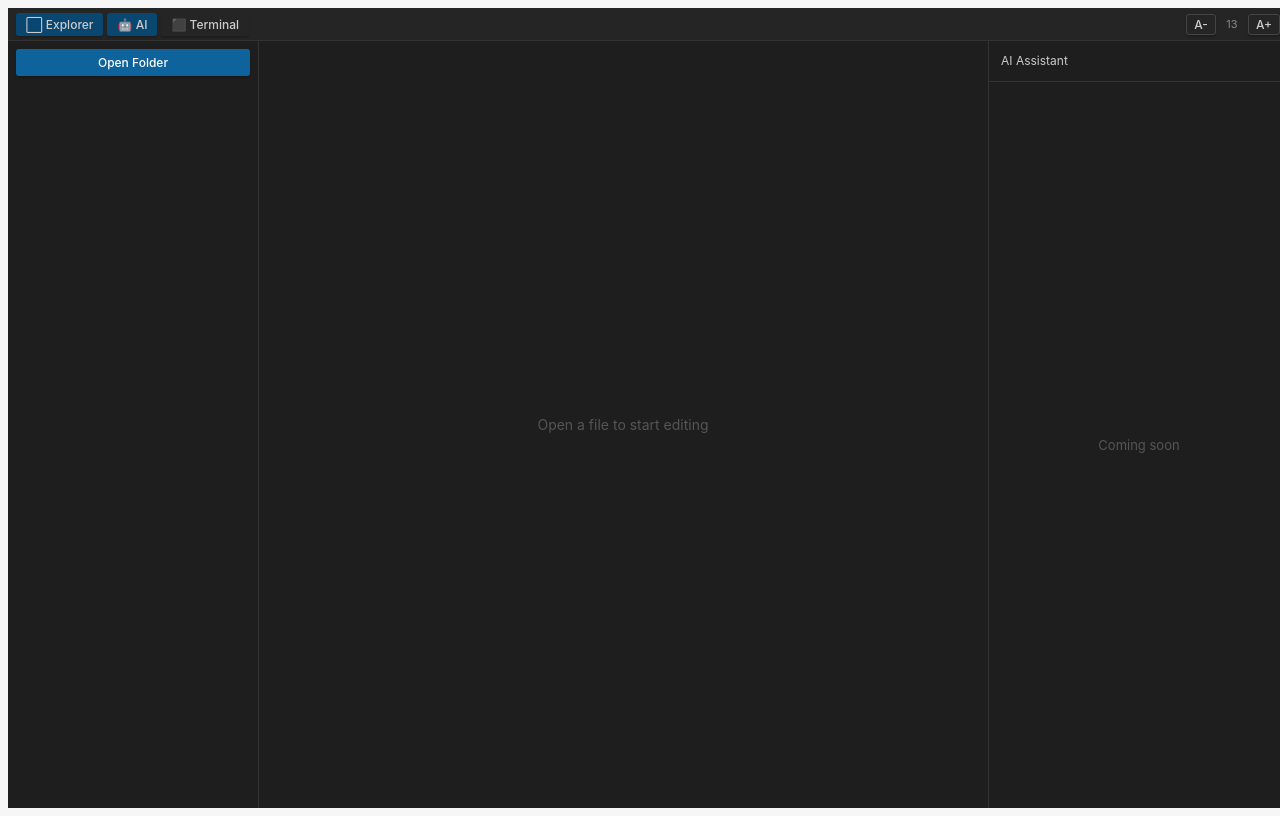
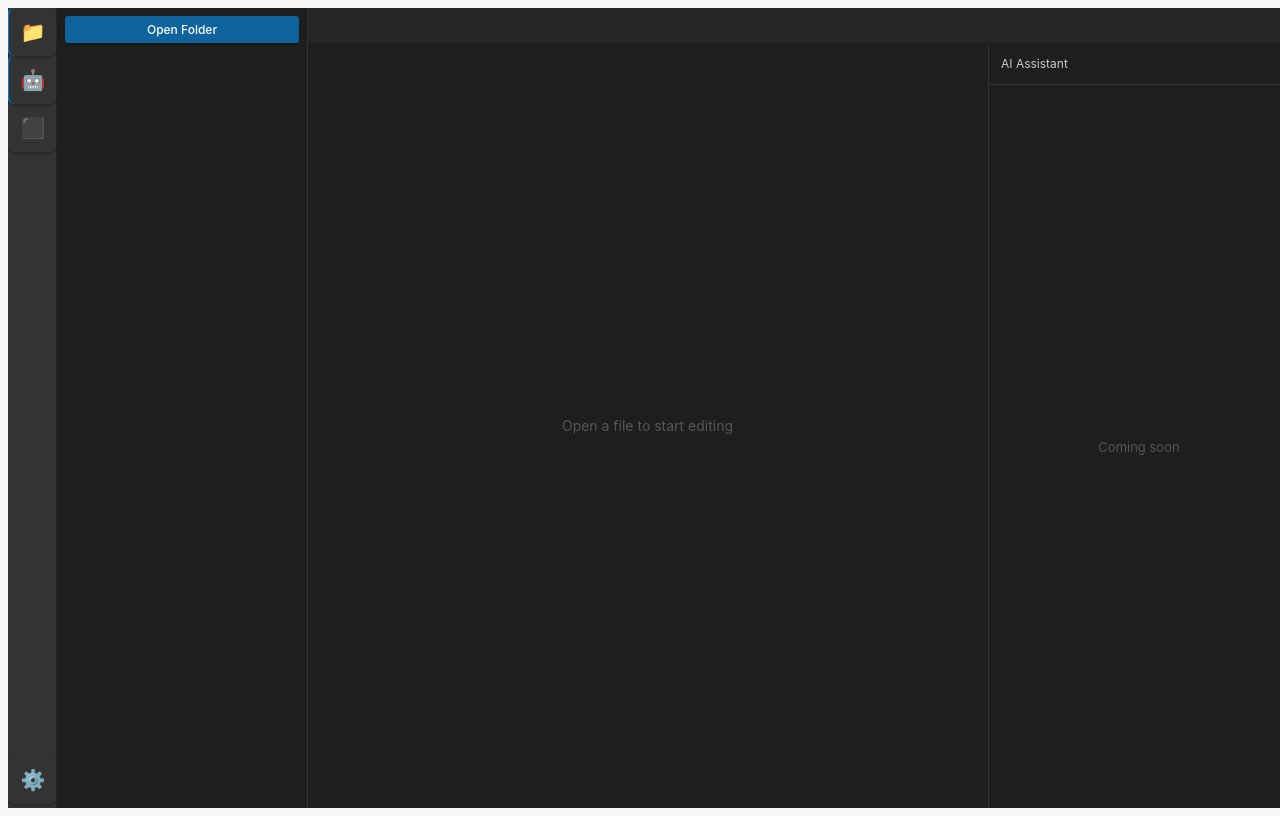
Before and after one commit to MinhKhanh188/AI_Agent_IDE, a React (Vite) app: page / in a window 1280 px wide. Built offline with nearby package versions, Linux system fonts and the light colour scheme.

Commit message:
add side tool bar

```diff
--- a/src/components/editor/CodeEditor.jsx
+++ b/src/components/editor/CodeEditor.jsx
@@ -43,9 +43,7 @@ export default function CodeEditor({ openedFile, fileContent, setFileContent })
 
   return (
     <div style={{ width: '100%', height: '100%', display: 'flex', flexDirection: 'column' }}>
-      <div style={{ padding: '6px 12px', background: '#252526', color: '#ccc', fontSize: '12px', borderBottom: '1px solid #333' }}>
-        {openedFile.name}
-      </div>
+
       <div style={{ flexGrow: 1, overflow: 'hidden' }}>
         <Editor
           height="100%"
--- /dev/null
+++ b/src/layout/ActivityBar.jsx
@@ -0,0 +1,26 @@
+import React from 'react';
+
+export default function ActivityBar({ openedFile }) {
+  return (
+    <div style={{ height: '35px', background: '#252526', borderBottom: '1px solid #1e1e1e', display: 'flex', alignItems: 'center', flexShrink: 0, overflowX: 'auto' }}>
+      {openedFile && (
+        <div style={{
+          height: '100%',
+          padding: '0 16px',
+          display: 'flex',
+          alignItems: 'center',
+          gap: '8px',
+          background: '#1e1e1e',
+          borderRight: '1px solid #333',
+          color: '#ccc',
+          fontSize: '13px',
+          whiteSpace: 'nowrap',
+          flexShrink: 0,
+        }}>
+          <span>📄</span>
+          <span>{openedFile.name}</span>
+        </div>
+      )}
+    </div>
+  );
+}
--- /dev/null
+++ b/src/layout/LeftSideToolbar.jsx
@@ -0,0 +1,40 @@
+import React, { useState } from 'react';
+import SettingsModal from './SettingsModal';
+
+const iconBtn = (active) => ({
+  background: 'transparent',
+  border: 'none',
+  color: active ? '#fff' : '#858585',
+  cursor: 'pointer',
+  width: '48px',
+  height: '48px',
+  display: 'flex',
+  alignItems: 'center',
+  justifyContent: 'center',
+  fontSize: '20px',
+  borderLeft: active ? '2px solid #007acc' : '2px solid transparent',
+  flexShrink: 0,
+  boxSizing: 'border-box',
+});
+
+export default function LeftSideToolbar({ sidebarOpen, setSidebarOpen, aiPanelOpen, setAiPanelOpen, bottomPanelOpen, setBottomPanelOpen }) {
+  const [settingsOpen, setSettingsOpen] = useState(false);
+
+  return (
+    <>
+      <div style={{ width: '48px', background: '#333333', display: 'flex', flexDirection: 'column', alignItems: 'center', flexShrink: 0, borderRight: '1px solid #252526' }}>
+        <div style={{ display: 'flex', flexDirection: 'column', flex: 1 }}>
+          <button style={iconBtn(sidebarOpen)} title="Explorer" onClick={() => setSidebarOpen(p => !p)}>📁</button>
+          <button style={iconBtn(aiPanelOpen)} title="AI Assistant" onClick={() => setAiPanelOpen(p => !p)}>🤖</button>
+          <button style={iconBtn(bottomPanelOpen)} title="Terminal" onClick={() => setBottomPanelOpen(p => !p)}>⬛</button>
+        </div>
+        <button
+          style={{ ...iconBtn(settingsOpen), marginBottom: '4px' }}
+          title="Settings"
+          onClick={() => setSettingsOpen(true)}
+        >⚙️</button>
+      </div>
+      {settingsOpen && <SettingsModal onClose={() => setSettingsOpen(false)} />}
+    </>
+  );
+}
--- a/src/layout/MainLayout.jsx
+++ b/src/layout/MainLayout.jsx
@@ -1,5 +1,6 @@
 import React, { useState } from 'react';
-import Toolbar from './Toolbar';
+import LeftSideToolbar from './LeftSideToolbar';
+import ActivityBar from './ActivityBar';
 import LeftSidebar from './LeftSidebar';
 import EditorPanel from './EditorPanel';
 import AIPanel from './AIPanel';
@@ -21,29 +22,25 @@ export default function MainLayout() {
   }
 
   return (
-    <div style={{ display: 'flex', flexDirection: 'column', height: '100vh', width: '100vw', overflow: 'hidden', background: '#1e1e1e' }}>
-      <Toolbar
-        sidebarOpen={sidebarOpen}
-        setSidebarOpen={setSidebarOpen}
-        aiPanelOpen={aiPanelOpen}
-        setAiPanelOpen={setAiPanelOpen}
-        bottomPanelOpen={bottomPanelOpen}
-        setBottomPanelOpen={setBottomPanelOpen}
+    <div style={{ display: 'flex', height: '100vh', width: '100vw', overflow: 'hidden', background: '#1e1e1e' }}>
+      <LeftSideToolbar
+        sidebarOpen={sidebarOpen} setSidebarOpen={setSidebarOpen}
+        aiPanelOpen={aiPanelOpen} setAiPanelOpen={setAiPanelOpen}
+        bottomPanelOpen={bottomPanelOpen} setBottomPanelOpen={setBottomPanelOpen}
       />
       <div style={{ display: 'flex', flex: 1, minHeight: 0 }}>
         {sidebarOpen && (
           <ResizablePanel edge="right" minSize={150} maxSize={500} defaultSize={250}>
             <LeftSidebar
-              fileTree={fileTree}
-              setFileTree={setFileTree}
-              openedFile={openedFile}
-              setOpenedFile={setOpenedFile}
+              fileTree={fileTree} setFileTree={setFileTree}
+              openedFile={openedFile} setOpenedFile={setOpenedFile}
               setFileContent={setFileContent}
               onOpenTerminal={handleOpenTerminal}
             />
           </ResizablePanel>
         )}
         <div style={{ display: 'flex', flexDirection: 'column', flex: 1, minWidth: 0 }}>
+          <ActivityBar openedFile={openedFile} />
           <div style={{ display: 'flex', flex: 1, minHeight: 0 }}>
             <EditorPanel
               openedFile={openedFile}
@@ -58,10 +55,7 @@ export default function MainLayout() {
           </div>
           {bottomPanelOpen && (
             <ResizablePanel edge="top" minSize={120} maxSize={600} defaultSize={240}>
-              <BottomPanel
-                cwd={terminalCwd}
-                onClose={() => setBottomPanelOpen(false)}
-              />
+              <BottomPanel cwd={terminalCwd} onClose={() => setBottomPanelOpen(false)} />
             </ResizablePanel>
           )}
         </div>
--- /dev/null
+++ b/src/layout/SettingsModal.jsx
@@ -0,0 +1,106 @@
+import React, { useState, useRef, useCallback } from 'react';
+import { useAppContext } from '../context/AppContext';
+
+const categories = ['General'];
+
+export default function SettingsModal({ onClose }) {
+  const { fontSize, setFontSize } = useAppContext();
+  const [activeCategory, setActiveCategory] = useState('General');
+  const [pos, setPos] = useState({ x: window.innerWidth / 2 - 360, y: window.innerHeight / 2 - 260 });
+  const dragging = useRef(false);
+  const dragOffset = useRef({ x: 0, y: 0 });
+
+  const onMouseDown = useCallback((e) => {
+    dragging.current = true;
+    dragOffset.current = { x: e.clientX - pos.x, y: e.clientY - pos.y };
+
+    function onMouseMove(e) {
+      if (!dragging.current) return;
+      setPos({ x: e.clientX - dragOffset.current.x, y: e.clientY - dragOffset.current.y });
+    }
+    function onMouseUp() {
+      dragging.current = false;
+      window.removeEventListener('mousemove', onMouseMove);
+      window.removeEventListener('mouseup', onMouseUp);
+    }
+    window.addEventListener('mousemove', onMouseMove);
+    window.addEventListener('mouseup', onMouseUp);
+  }, [pos]);
+
+  return (
+    <div style={{ position: 'fixed', inset: 0, zIndex: 1000, pointerEvents: 'none' }}>
+      <div style={{
+        position: 'absolute',
+        top: pos.y,
+        left: pos.x,
+        width: '720px',
+        height: '520px',
+        background: '#252526',
+        border: '1px solid #444',
+        borderRadius: '6px',
+        boxShadow: '0 8px 32px rgba(0,0,0,0.6)',
+        display: 'flex',
+        flexDirection: 'column',
+        pointerEvents: 'all',
+        overflow: 'hidden',
+      }}>
+        {/* Title bar */}
+        <div
+          onMouseDown={onMouseDown}
+          style={{ height: '40px', background: '#2d2d2d', display: 'flex', alignItems: 'center', justifyContent: 'space-between', padding: '0 16px', cursor: 'grab', flexShrink: 0, borderBottom: '1px solid #333', userSelect: 'none' }}
+        >
+          <span style={{ color: '#ccc', fontSize: '13px', fontWeight: 500 }}>Settings</span>
+          <button onClick={onClose} style={{ background: 'transparent', border: 'none', color: '#888', cursor: 'pointer', fontSize: '16px', lineHeight: 1, padding: '2px 4px' }}>✕</button>
+        </div>
+
+        {/* Body */}
+        <div style={{ display: 'flex', flex: 1, minHeight: 0 }}>
+          {/* Category list */}
+          <div style={{ width: '180px', background: '#252526', borderRight: '1px solid #333', flexShrink: 0, paddingTop: '8px' }}>
+            {categories.map(cat => (
+              <div
+                key={cat}
+                onClick={() => setActiveCategory(cat)}
+                style={{
+                  padding: '7px 16px',
+                  fontSize: '13px',
+                  cursor: 'pointer',
+                  color: activeCategory === cat ? '#fff' : '#ccc',
+                  background: activeCategory === cat ? '#094771' : 'transparent',
+                  borderLeft: activeCategory === cat ? '2px solid #007acc' : '2px solid transparent',
+                  userSelect: 'none',
+                }}
+              >
+                {cat}
+              </div>
+            ))}
+          </div>
+
+          {/* Content */}
+          <div style={{ flex: 1, padding: '24px 28px', overflowY: 'auto' }}>
+            {activeCategory === 'General' && (
+              <>
+                <div style={{ color: '#ccc', fontSize: '16px', fontWeight: 500, marginBottom: '20px', paddingBottom: '8px', borderBottom: '1px solid #333' }}>
+                  General
+                </div>
+                <div style={{ marginBottom: '20px' }}>
+                  <div style={{ color: '#bbb', fontSize: '12px', marginBottom: '10px' }}>Editor & Terminal Font Size</div>
+                  <div style={{ display: 'flex', alignItems: 'center', gap: '10px' }}>
+                    <button onClick={() => setFontSize(s => Math.max(10, s - 1))} style={{ background: 'transparent', border: '1px solid #555', color: '#ccc', cursor: 'pointer', borderRadius: '3px', padding: '3px 10px', fontSize: '12px' }}>A-</button>
+                    <input
+                      type="range" min={10} max={24} value={fontSize}
+                      onChange={e => setFontSize(Number(e.target.value))}
+                      style={{ width: '140px', accentColor: '#007acc' }}
+                    />
+                    <button onClick={() => setFontSize(s => Math.min(24, s + 1))} style={{ background: 'transparent', border: '1px solid #555', color: '#ccc', cursor: 'pointer', borderRadius: '3px', padding: '3px 10px', fontSize: '12px' }}>A+</button>
+                    <span style={{ color: '#888', fontSize: '12px', minWidth: '32px' }}>{fontSize}px</span>
+                  </div>
+                </div>
+              </>
+            )}
+          </div>
+        </div>
+      </div>
+    </div>
+  );
+}
--- a/src/layout/Toolbar.jsx
+++ /dev/null
@@ -1,34 +0,0 @@
-import React from 'react';
-import { useAppContext } from '../context/AppContext';
-
-const btnStyle = (active) => ({
-  background: active ? '#094771' : 'transparent',
-  border: 'none',
-  color: '#ccc',
-  padding: '4px 10px',
-  cursor: 'pointer',
-  borderRadius: '3px',
-  fontSize: '12px',
-});
-
-export default function Toolbar({ sidebarOpen, setSidebarOpen, aiPanelOpen, setAiPanelOpen, bottomPanelOpen, setBottomPanelOpen }) {
-  const { fontSize, setFontSize } = useAppContext();
-
-  function decreaseFont() { setFontSize(s => Math.max(10, s - 1)); }
-  function increaseFont() { setFontSize(s => Math.min(24, s + 1)); }
-
-  return (
-    <div style={{ height: '32px', background: '#252526', borderBottom: '1px solid #333', display: 'flex', alignItems: 'center', padding: '0 8px', gap: '4px', flexShrink: 0, justifyContent: 'space-between' }}>
-      <div style={{ display: 'flex', gap: '4px' }}>
-        <button style={btnStyle(sidebarOpen)} onClick={() => setSidebarOpen(p => !p)} title="Toggle Sidebar">⬜ Explorer</button>
-        <button style={btnStyle(aiPanelOpen)} onClick={() => setAiPanelOpen(p => !p)} title="Toggle AI Panel">🤖 AI</button>
-        <button style={btnStyle(bottomPanelOpen)} onClick={() => setBottomPanelOpen(p => !p)} title="Toggle Terminal">⬛ Terminal</button>
-      </div>
-      <div style={{ display: 'flex', alignItems: 'center', gap: '4px' }}>
-        <button onClick={decreaseFont} title="Decrease font size" style={{ background: 'transparent', border: '1px solid #444', color: '#ccc', cursor: 'pointer', borderRadius: '3px', padding: '2px 7px', fontSize: '12px' }}>A-</button>
-        <span style={{ color: '#888', fontSize: '11px', minWidth: '24px', textAlign: 'center' }}>{fontSize}</span>
-        <button onClick={increaseFont} title="Increase font size" style={{ background: 'transparent', border: '1px solid #444', color: '#ccc', cursor: 'pointer', borderRadius: '3px', padding: '2px 7px', fontSize: '12px' }}>A+</button>
-      </div>
-    </div>
-  );
-}
```
Also changed, not shown: project_structure.txt.
